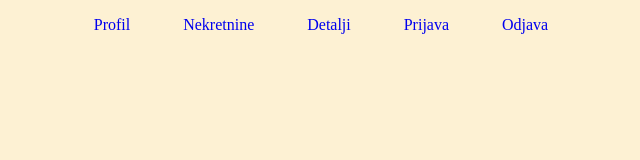
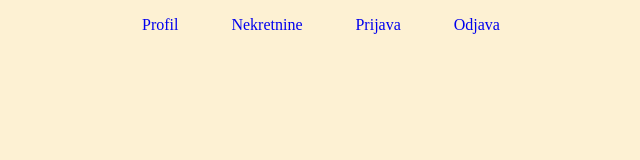
Before and after one commit to aljubuncic/Estate-Market, a website: page public/html/meni.html in a window 1280 px wide. Shown: the whole page, without its empty margins (339-979 px from the left). Drawn offline with Linux system fonts and the light colour scheme; no server answers.

Commit message:
remove detalji from menu

```diff
--- a/public/html/meni.html
+++ b/public/html/meni.html
@@ -11,7 +11,6 @@
         <ul id="menu">
             <li id="profil"><a href="/profil.html" >Profil</a></li>
             <li><a href="/nekretnine.html" >Nekretnine</a></li>
-            <li><a href="/detalji.html" >Detalji</a></li>
             <li id="prijava"><a href="/prijava.html" >Prijava</a></li>
             <li id="odjava"><a href="#">Odjava</a></li>
         </ul>
```
